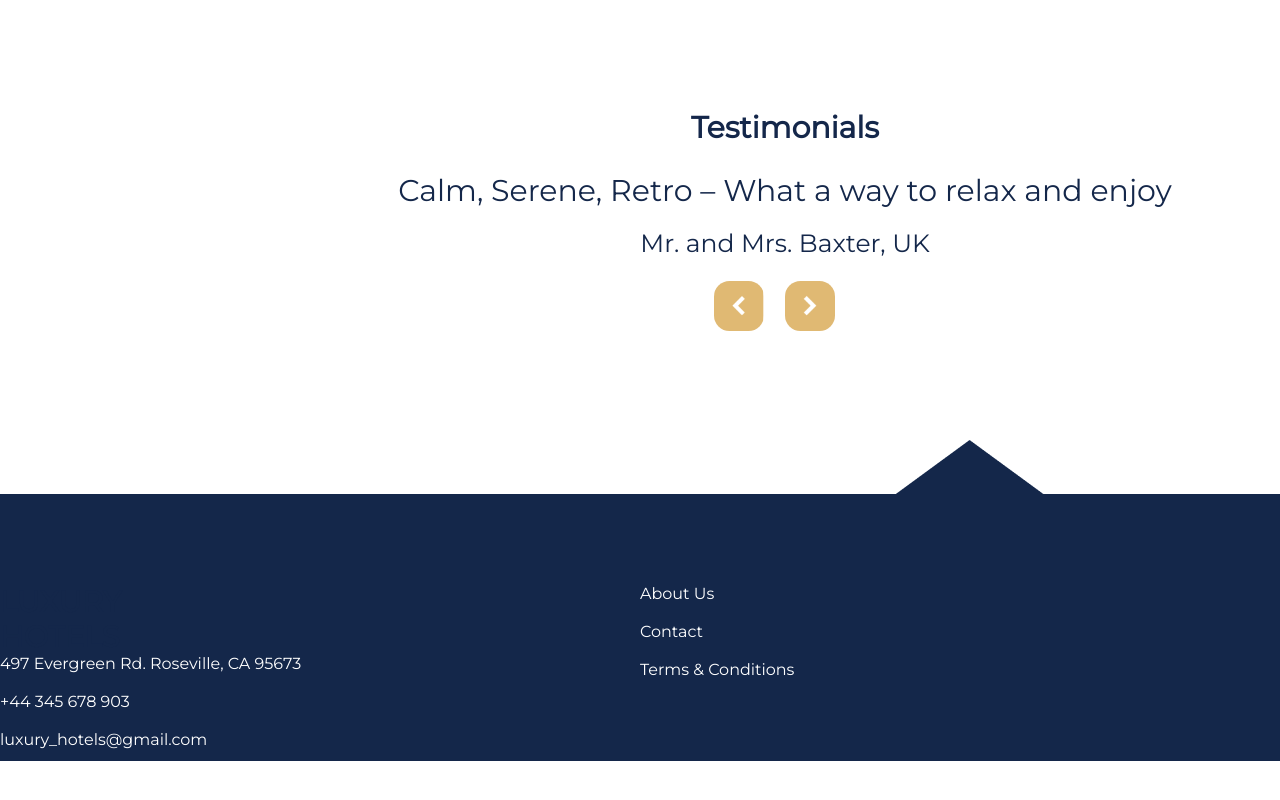
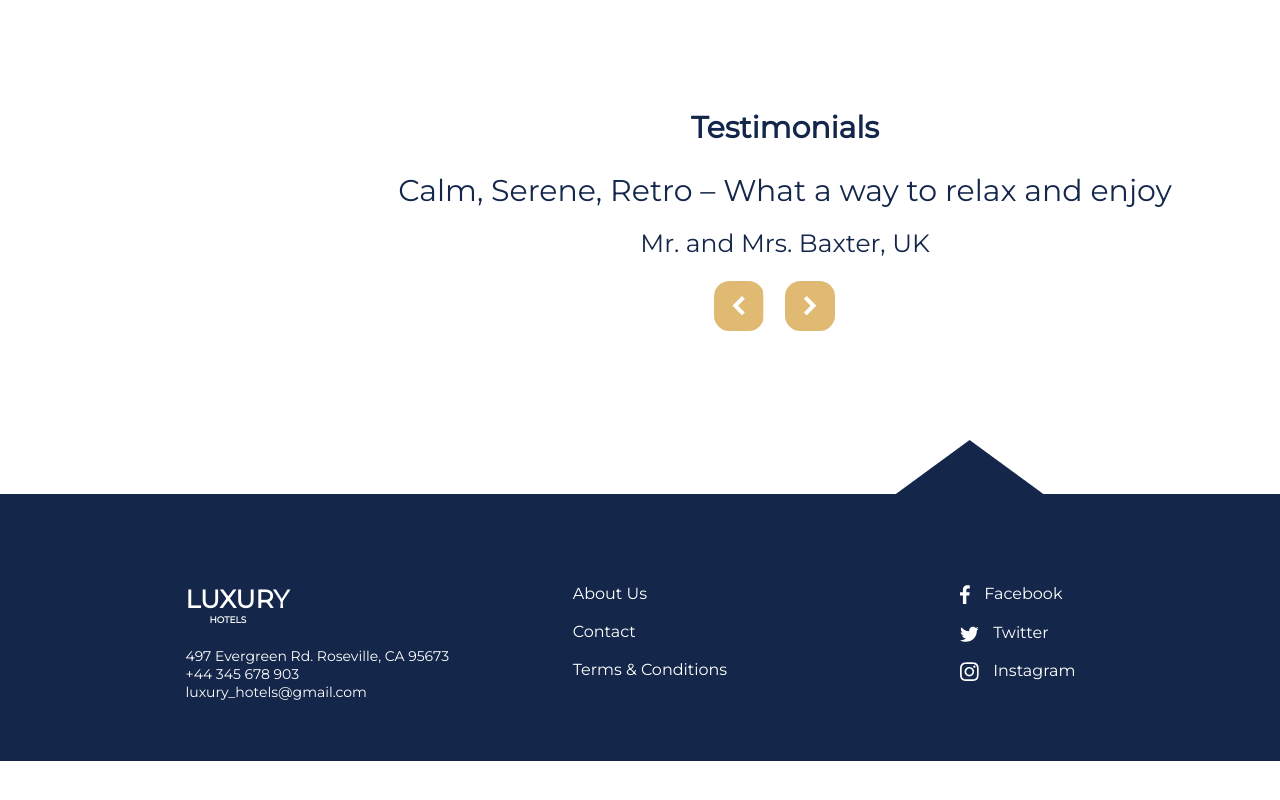
Before and after one commit to ZannaC/Hotel-Website-project-React, a React (Create React App) app in the folder hotel-website-proj/: page /home in a window 1280 px wide. Shown: the part 2293-3093 px from the top of the page. Built offline with nearby package versions, Linux system fonts and the light colour scheme.

Commit message:
Add email input form

```diff
--- /dev/null
+++ b/hotel-website-proj/src/components/form/EmailForm.js
@@ -0,0 +1,40 @@
+import React, { useState } from "react";
+import EmailFormStyle from "../form/EmailForm.module.scss";
+
+function EmailForm() {
+  const [data, setData] = useState({ email: "" });
+
+  const onChangeEmail = (event) => {
+    setData((currentData) => ({
+      ...currentData,
+      email: event.target.value,
+    }));
+  };
+
+  return (
+    <div>
+      <div className={EmailFormStyle.emailBtn}>
+        <div>
+          <input
+            className={EmailFormStyle.emailInput}
+            type="text"
+            placeholder="Email address"
+            value={data.email}
+            onChange={onChangeEmail}
+            name="email-input"
+          />
+        </div>
+        <form
+          action="https://www.w3schools.com"
+          target="blank"
+          name="subscribe option"
+        >
+          <button type="submit" className={EmailFormStyle.emailSubmitBtn}>
+            OK
+          </button>
+        </form>
+      </div>
+    </div>
+  );
+}
+export default EmailForm;
--- /dev/null
+++ b/hotel-website-proj/src/components/form/EmailForm.module.scss
@@ -0,0 +1,42 @@
+.emailBtn {
+  display: flex;
+  justify-content: space-between;
+  align-items: flex-end;
+  box-sizing: border-box;
+  width: 80px;
+  height: 52px;
+  padding-top: 29.92px;
+  border: none;
+}
+
+.emailInput {
+  box-sizing: border-box;
+  width: 280px;
+  height: 52px;
+  border: 2px solid rgba(224, 185, 115, 1);
+}
+
+input.emailInput {
+  box-sizing: border-box;
+  padding-top: 15px;
+  padding-left: 26px;
+  color: rgba(255, 255, 255, 1);
+  font-size: 16px;
+  background-color: transparent;
+}
+
+.emailSubmitBtn {
+  display: flex;
+  justify-content: center;
+  align-items: center;
+  width: 80px;
+  height: 52px;
+  background-color: rgba(224, 185, 115, 1);
+  border-radius: 0px 6px 6px 0px;
+  font-size: 1.25rem;
+  color: rgba(20, 39, 74, 1);
+  cursor: pointer;
+  &:hover {
+    transform: scale(1.05);
+  }
+}
--- a/hotel-website-proj/src/pages/Home/components/Footer.js
+++ b/hotel-website-proj/src/pages/Home/components/Footer.js
@@ -1,5 +1,6 @@
 import React from "react";
 import { adressData, aboutUsData, socialMediaData } from "./footerData";
+import EmailForm from "../../../components/form/EmailForm";
 import FooterStyle from "./Footer.module.scss";
 
 const Footer = (props) => {
@@ -8,34 +9,48 @@ const Footer = (props) => {
       <div className={FooterStyle.infoBlock}>
         <div>
           <h3>LUXURY</h3>
-          <h3>HOTELS</h3>
-          {adressData.map((data, index) => (
-            <div key={index}>
-              <p>{data.adress}</p>
-              <p>{data.phone}</p>
-              <p>{data.email}</p>
-            </div>
-          ))}
+          <h6>HOTELS</h6>
+          <ul>
+            {adressData.map((data, index) => (
+              <li key={index}>
+                <p className={FooterStyle.adressBlock}>{data.adress}</p>
+                <p className={FooterStyle.adressBlock}>{data.phone}</p>
+                <p className={FooterStyle.adressBlock}>{data.email}</p>
+              </li>
+            ))}
+          </ul>
         </div>
 
         <div>
           {aboutUsData.map((data, index) => (
-            <div key={index}>
-              <p>{data.about}</p>
-              <p>{data.contact}</p>
-              <p>{data.terms}</p>
-            </div>
+            <ul key={index}>
+              <li>
+                <a href="#top">{data.about}</a>
+              </li>
+              <li>
+                <a href="#top">{data.contact}</a>
+              </li>
+              <li>
+                <a href="#top">{data.terms}</a>
+              </li>
+            </ul>
           ))}
         </div>
 
         <div>
           {socialMediaData.map((data, index) => (
-            <p>
-              <a href="#top" key={index}>
-                <img src={data.icon} alt="'"></img> {data.social}
-              </a>
-            </p>
+            <ul>
+              <li>
+                <a href="#top" key={index}>
+                  <img src={data.icon} alt="'"></img> {data.social}
+                </a>
+              </li>
+            </ul>
           ))}
+        </div>
+        <div>
+          <p className={FooterStyle.emailBlock}>Subscribe to our newsletter</p>
+          <EmailForm />
         </div>
       </div>
     </div>
--- a/hotel-website-proj/src/pages/Home/components/Footer.module.scss
+++ b/hotel-website-proj/src/pages/Home/components/Footer.module.scss
@@ -8,42 +8,56 @@ $textColor: rgba(255, 255, 255, 1);
   box-sizing: border-box;
 
   .infoBlock {
+    width: 1549px;
+    margin: 0 auto;
     box-sizing: border-box;
     display: grid;
-    grid-template-columns: 1fr 1fr 1fr;
+    grid-template-columns: 1fr 1fr 1fr 1fr;
     padding-top: 144px;
     padding-bottom: 66px;
     justify-content: space-between;
     align-content: flex-start;
   }
 
-  h2 {
-    margin-bottom: 26px;
-    font-size: 30px;
+  h3 {
+    color: $textColor;
+
+    font-size: 25px;
+  }
+  h6 {
+    color: $textColor;
+    font-size: 9px;
+    padding-left: 24px;
+    padding-bottom: 22px;
   }
 
-  p {
+  p.adressBlock {
+    color: $textColor;
+    padding-bottom: 0px;
+    font-size: 14px;
+  }
+
+  p.emailBlock {
+    color: $textColor;
+    padding-bottom: 29px;
+    font-size: 16px;
+  }
+
+  li {
     color: $textColor;
     padding-bottom: 19px;
+    padding-right: 26px;
     font-size: 16px;
 
     a {
       color: $textColor;
-      padding-bottom: 19px;
       font-size: 16px;
-      vertical-align: center;
+      text-align: center;
+      cursor: pointer;
+      img {
+        padding-right: 10px;
+        vertical-align: middle;
+      }
     }
   }
-
-  p.author {
-    font-size: 25px;
-    padding-bottom: 23px;
-  }
-
-  .block {
-    display: flex;
-    flex-direction: column;
-    justify-content: center;
-    align-items: center;
-  }
 }
```
Also changed, not shown: hotel-website-proj/src/components/form/FormEmail.js (deleted).
